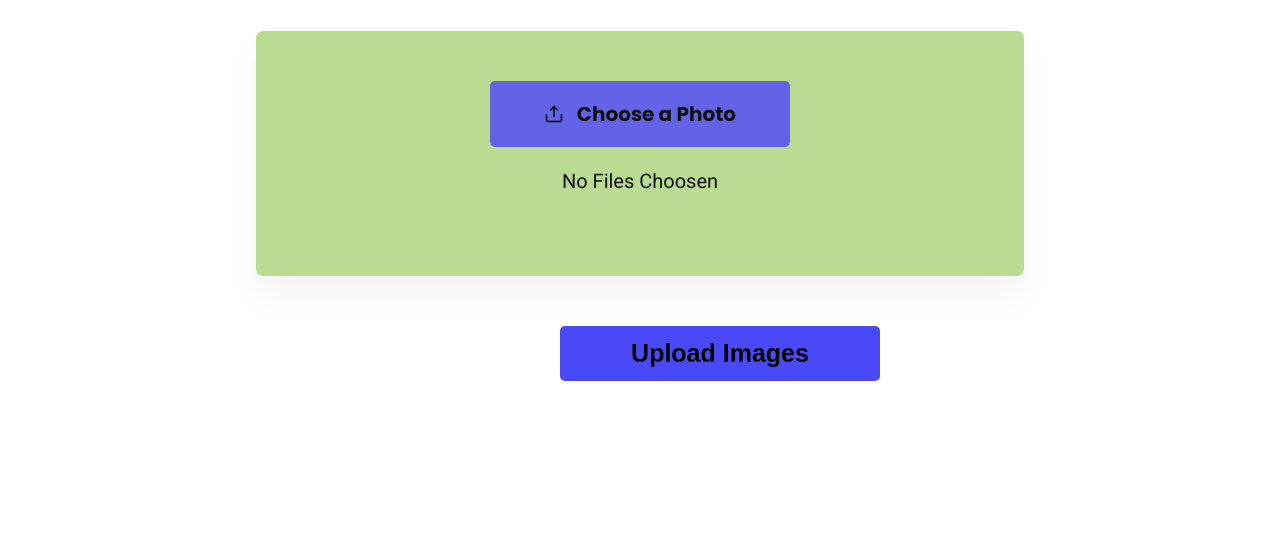
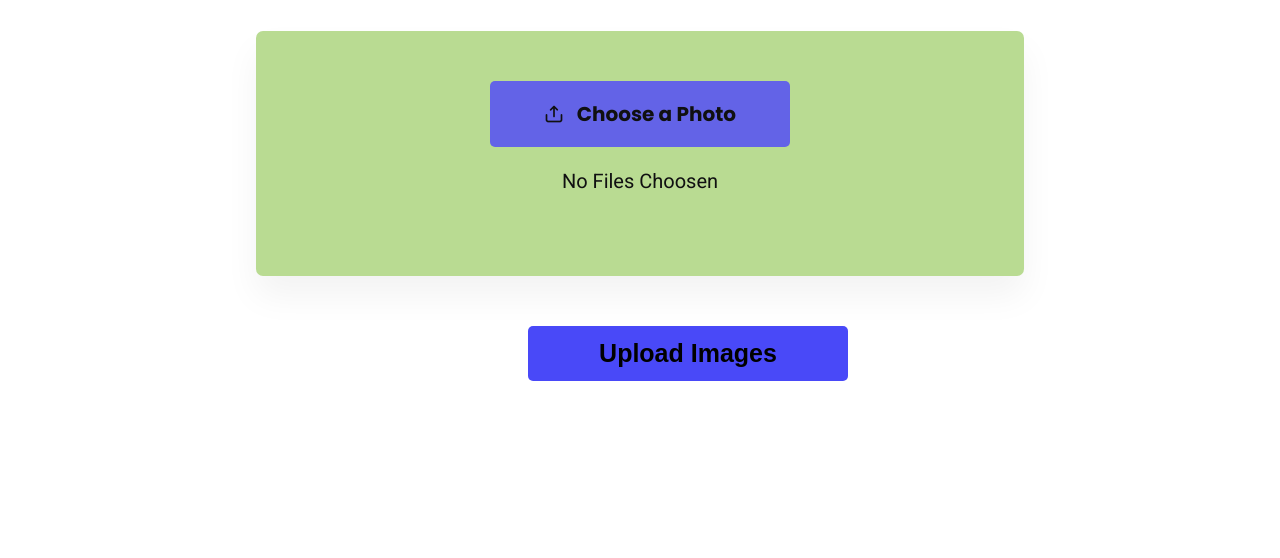
Before and after one commit to shiprasuvarna/Memory-Lane, a plain HTML site: page caretaker-dashboard/selectpic.html in a window 1280 px wide. Shown: the part 242-800 px from the top of the page. Drawn offline with nearby package versions, Linux system fonts and the light colour scheme.

Commit message:
Update selectpic.css

```diff
--- a/caretaker-dashboard/selectpic.css
+++ b/caretaker-dashboard/selectpic.css
@@ -182,7 +182,7 @@ figcaption{
 }
 
 input[type= "submit"]{
-  margin-left: 35rem;
+  margin-left: 33rem;
   height: 55px;
   width: 20rem;
   font-size: 25px;
```
